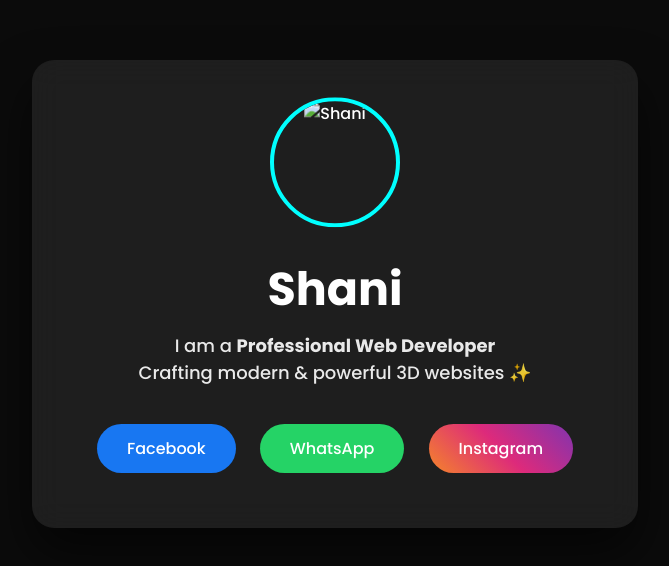
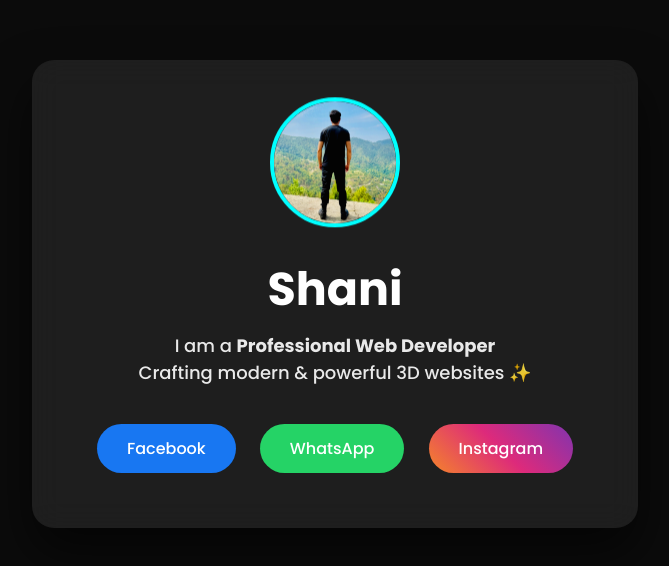
Before and after one commit to zeeshanislamabad9-creator/shani, a plain HTML site: page index.html in a window 1280 px wide. Shown: the part 106-672 px from the top of the page, without its empty margins (305-974 px from the left). Drawn offline with nearby package versions, Linux system fonts and the light colour scheme.

Commit message:
Update index.html

```diff
--- a/index.html
+++ b/index.html
@@ -97,7 +97,7 @@
   <div class="card">
 
     <div class="profile">
-      <img src="profile.jpg" alt="Shani">
+      <img src="https://github.com/zeeshanislamabad9-creator/shani/blob/main/Hackx.jpeg" alt="Shani">
     </div>
 
     <h1>Shani</h1>
```
